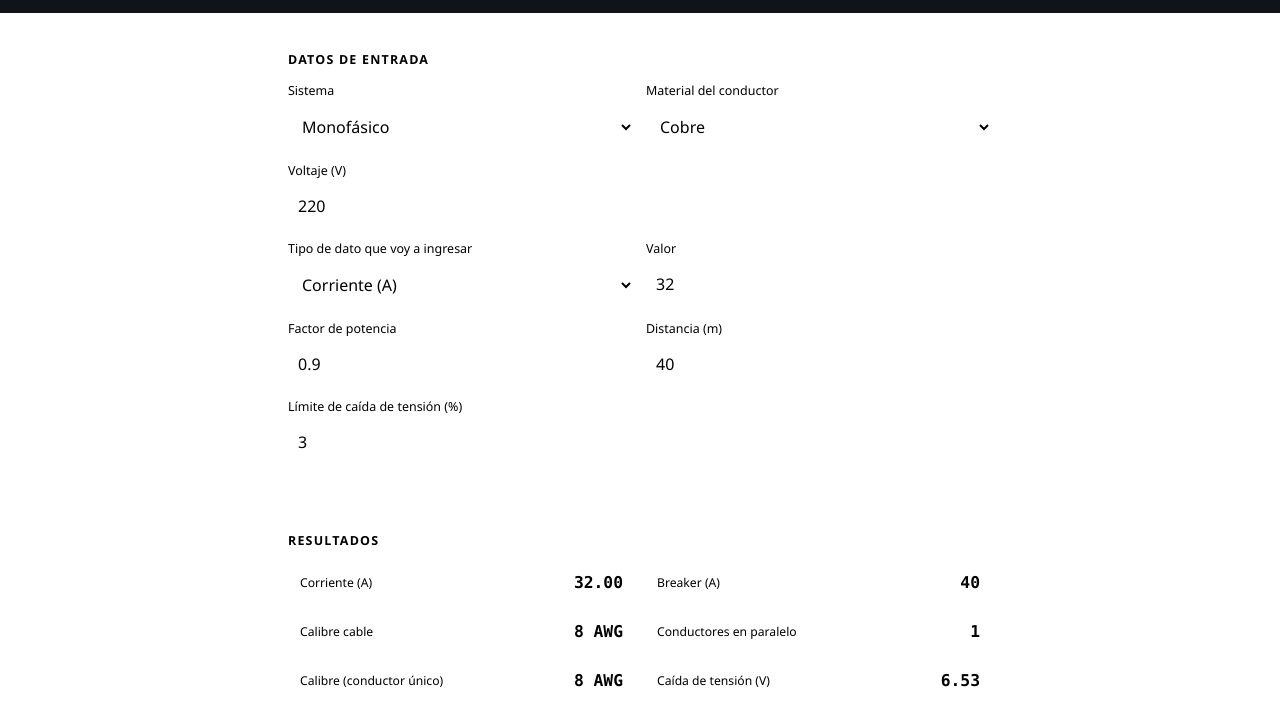
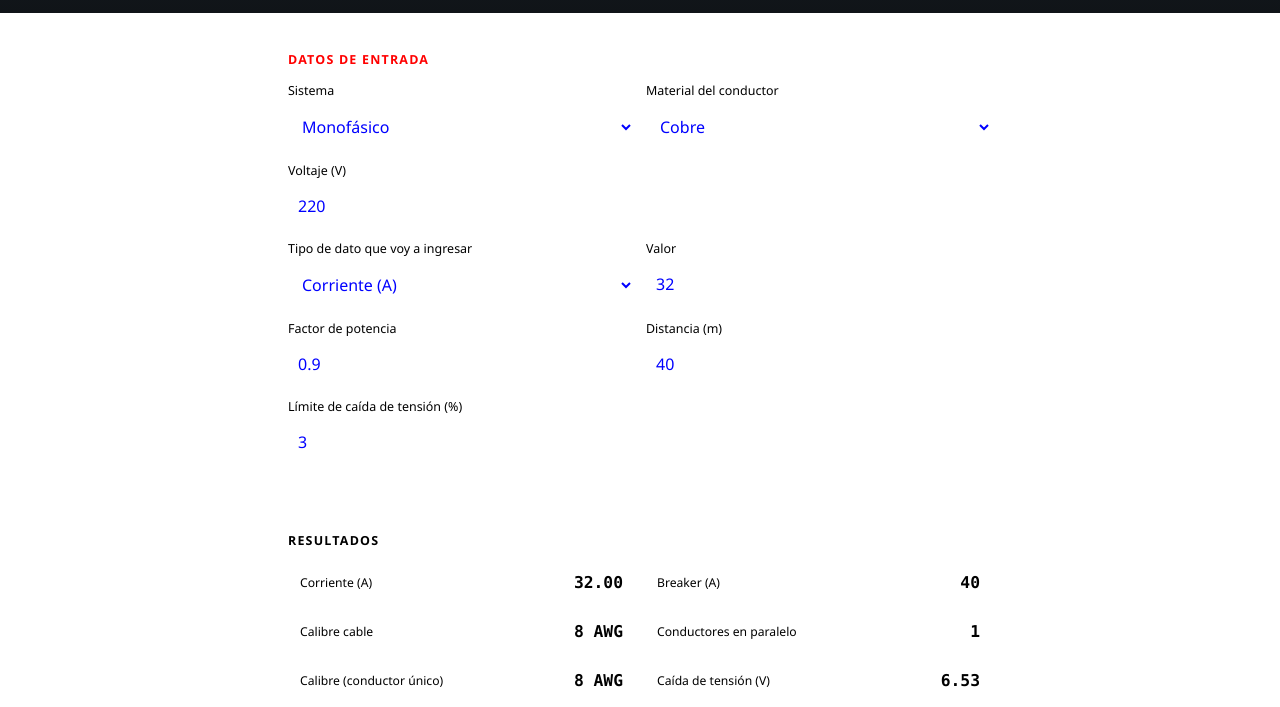
Before and after one commit to javovalen84-glitch/calculadora-electrica, a plain HTML site: page index.html in a window 1280 px wide. Shown: the part 76-783 px from the top of the page. Drawn offline with Linux system fonts and the light colour scheme.

Commit message:
Update index.html

```diff
--- a/index.html
+++ b/index.html
@@ -40,7 +40,7 @@
   @media (max-width:520px){ .row{grid-template-columns:1fr;} }
   label{display:block; font-size:.78rem; color:var(--muted); margin-bottom:5px;}
   select,input{
-    width:100%; background:var(--panel2); border:1px solid var(--line); color:var(--text);
+    width:100%; background:var(--panel2); border:1px solid var(--line); color: blue;
     padding:11px 10px; border-radius:7px; font-size:1rem; font-family:inherit;
   }
   select:focus,input:focus{outline:2px solid var(--copper); outline-offset:1px;}
@@ -69,7 +69,7 @@
 
   <div class="wrap">
     <div class="card">
-      <h2>Datos de entrada</h2>
+      <h2 style="color: red;">Datos de entrada</h2>
       <div class="row">
         <div class="field">
           <label>Sistema</label>
```
